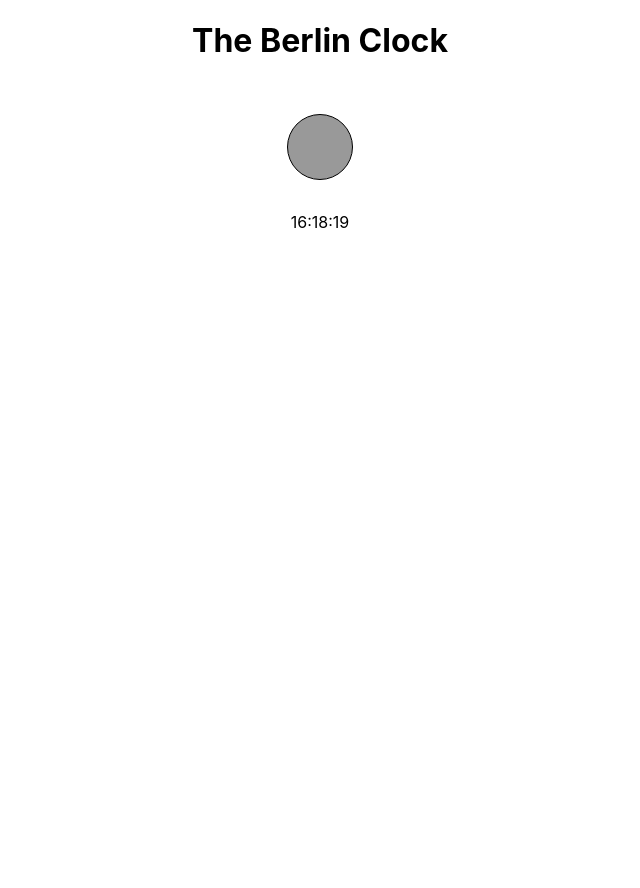
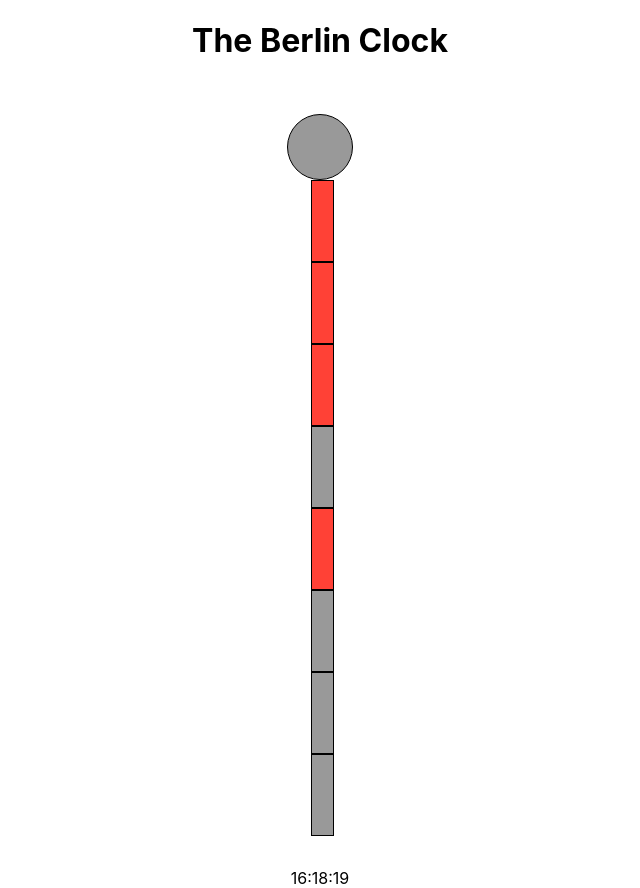
Before and after one commit to GajendraRaj/BerlinClock, a React app: page / in a window 1280 px wide. Shown: the whole page, without its empty margins (320-960 px from the left). Before the commit the page ends 800 px from the top, so only its background shows below. Built offline with nearby package versions, Linux system fonts and the light colour scheme.

Commit message:
feat: Display 2nd and 3rd row as Hours row

```diff
--- a/src/component/App.css
+++ b/src/component/App.css
@@ -40,3 +40,14 @@
   border-width: 1px;
   border-radius: 100%;
 }
+
+.hours-rows {
+  height: 4rem;
+  border-style: solid;
+  border-width: 1px;
+  padding: 0.5rem;
+}
+
+.bg-red {
+  background-color: #ff4136;
+}
--- a/src/component/BerlinClock.js
+++ b/src/component/BerlinClock.js
@@ -2,6 +2,7 @@ import React from "react";
 import PropTypes from "prop-types";
 import berlinFormat from "../lib/clockEngine";
 import Seconds from "./Seconds";
+import Hours from "./Hours";
 
 const BerlinClock = props => {
   const fromLocaleToBerlinFormat = berlinFormat(props.time);
@@ -9,6 +10,12 @@ const BerlinClock = props => {
   return (
     <div className="clock mv4">
       <Seconds seconds={fromLocaleToBerlinFormat.firstRow} />
+      <Hours
+        hours={[
+          fromLocaleToBerlinFormat.secondRow,
+          fromLocaleToBerlinFormat.thirdRow
+        ]}
+      />
     </div>
   );
 };
--- /dev/null
+++ b/src/component/Hours.js
@@ -0,0 +1,31 @@
+import React from "react";
+import PropTypes from "prop-types";
+
+function Hours(props) {
+  const hourColor = hour => (hour === "R" ? "bg-red" : "bg-silver");
+
+  return (
+    <div>
+      {props.hours.map((hour, i) => (
+        <div key={i} className="hours">
+          {hour &&
+            hour
+              .split("")
+              .map((h, idx) => (
+                <div
+                  key={idx}
+                  className={`hours-rows ${hourColor(h)}`}
+                  style={{ width: "calc(100% / 4)" }}
+                />
+              ))}
+        </div>
+      ))}
+    </div>
+  );
+}
+
+Hours.propTypes = {
+  hours: PropTypes.array.isRequired
+};
+
+export default Hours;
--- a/src/lib/clockEngine.js
+++ b/src/lib/clockEngine.js
@@ -1,6 +1,8 @@
 export default function berlinFormat(time) {
   const [hours, minutes, seconds] = time.split(":").map(d => parseInt(d));
   const firstRow = seconds % 2 === 0 ? "Y" : "O";
+  const secondRow = "R".repeat(hours / 5) + "O".repeat(4 - parseInt(hours / 5));
+  const thirdRow = "R".repeat(hours % 5) + "O".repeat(4 - (hours % 5));
 
-  return { firstRow };
+  return { firstRow, secondRow, thirdRow };
 }
```
Also changed, not shown: src/test/BerlinClock.test.js (+6 -0 lines), src/test/Hours.test.js (added, +18 -0 lines).
